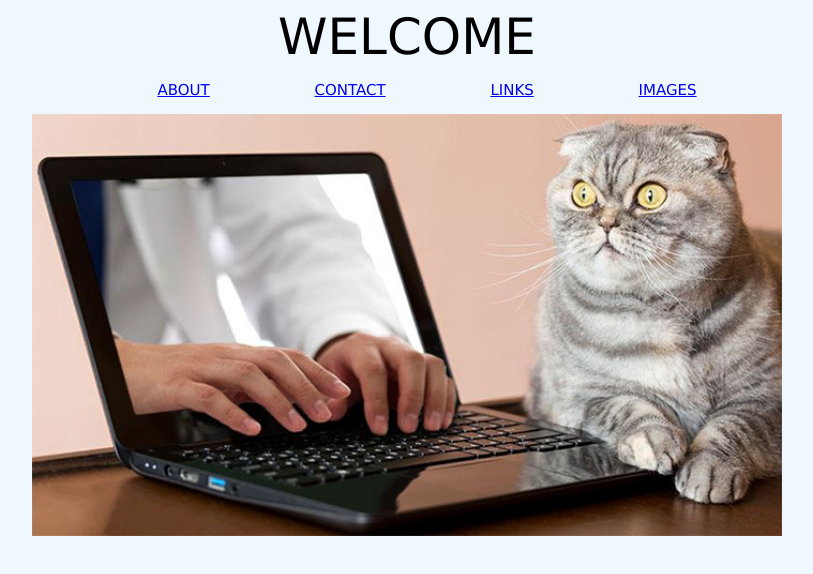
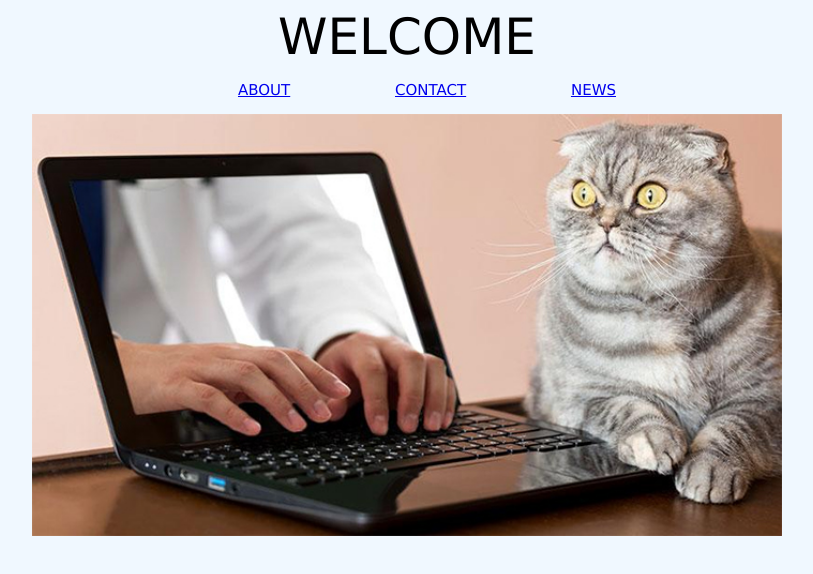
Before and after one commit to shakiahmaryjane/shakiahmaryjane.github.io, a plain HTML site: page index.html in a window 1280 px wide. Shown: the whole page, without its empty margins (233-1046 px from the left). Drawn offline with Linux system fonts and the light colour scheme.

Commit message:
Update index.html

```diff
--- a/index.html
+++ b/index.html
@@ -2,7 +2,7 @@
 
 <head>
 
-	<title>heheheh</title>
+	<title>Home</title>
 
 	<style>
 		P{
@@ -50,9 +50,7 @@
 			 <ul>
 			  	<li><a href="aboot.html">ABOUT</a></li>
 			  	<li><a href="mow.html">CONTACT</a></li>
-			  	<li><a href="how.html">LINKS</a></li>
-				<li><a href="wow.html">IMAGES</a></li>
-
+			  	<li><a href="how.html">NEWS</a></li>
 			  </ul>
 
 	   </p>
```
